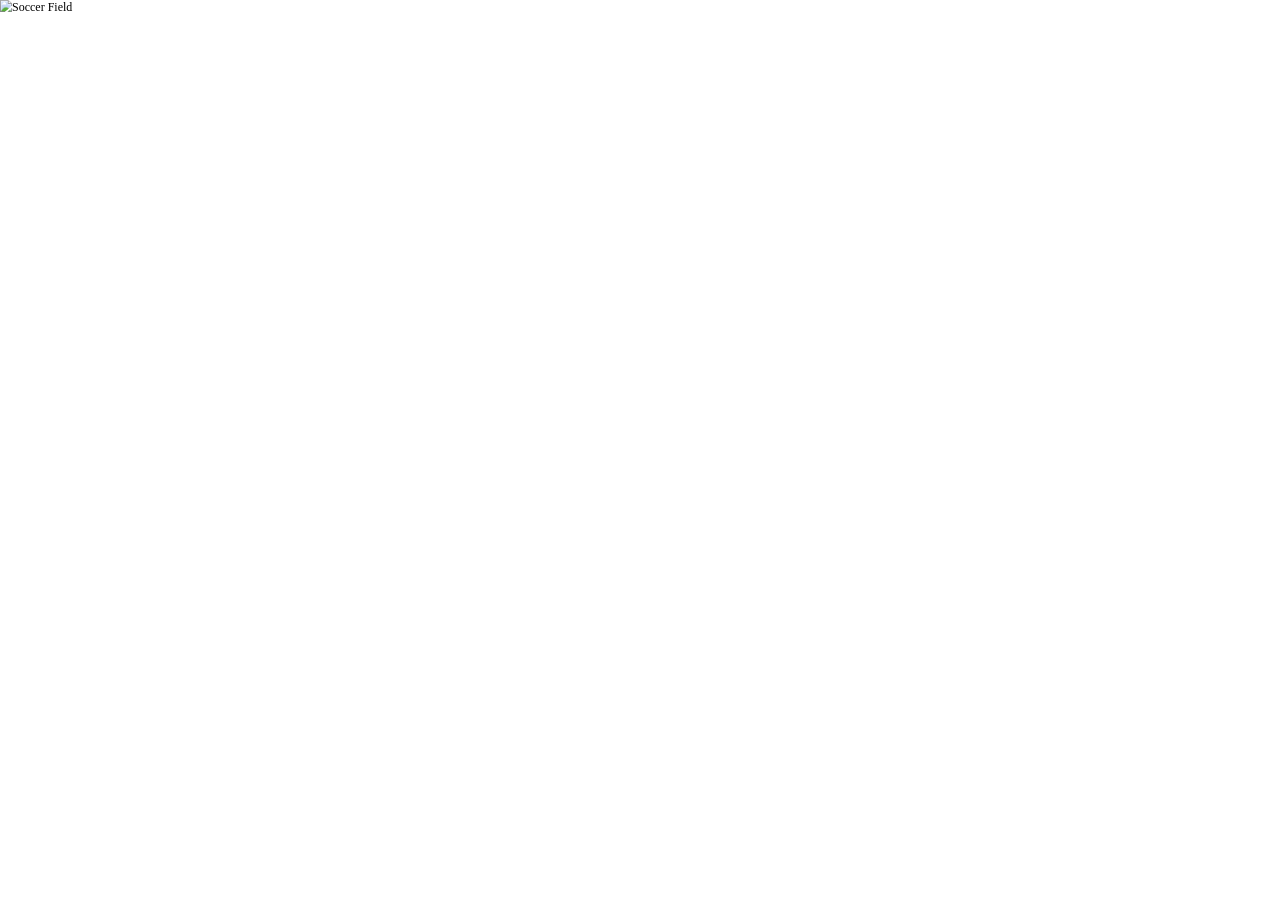
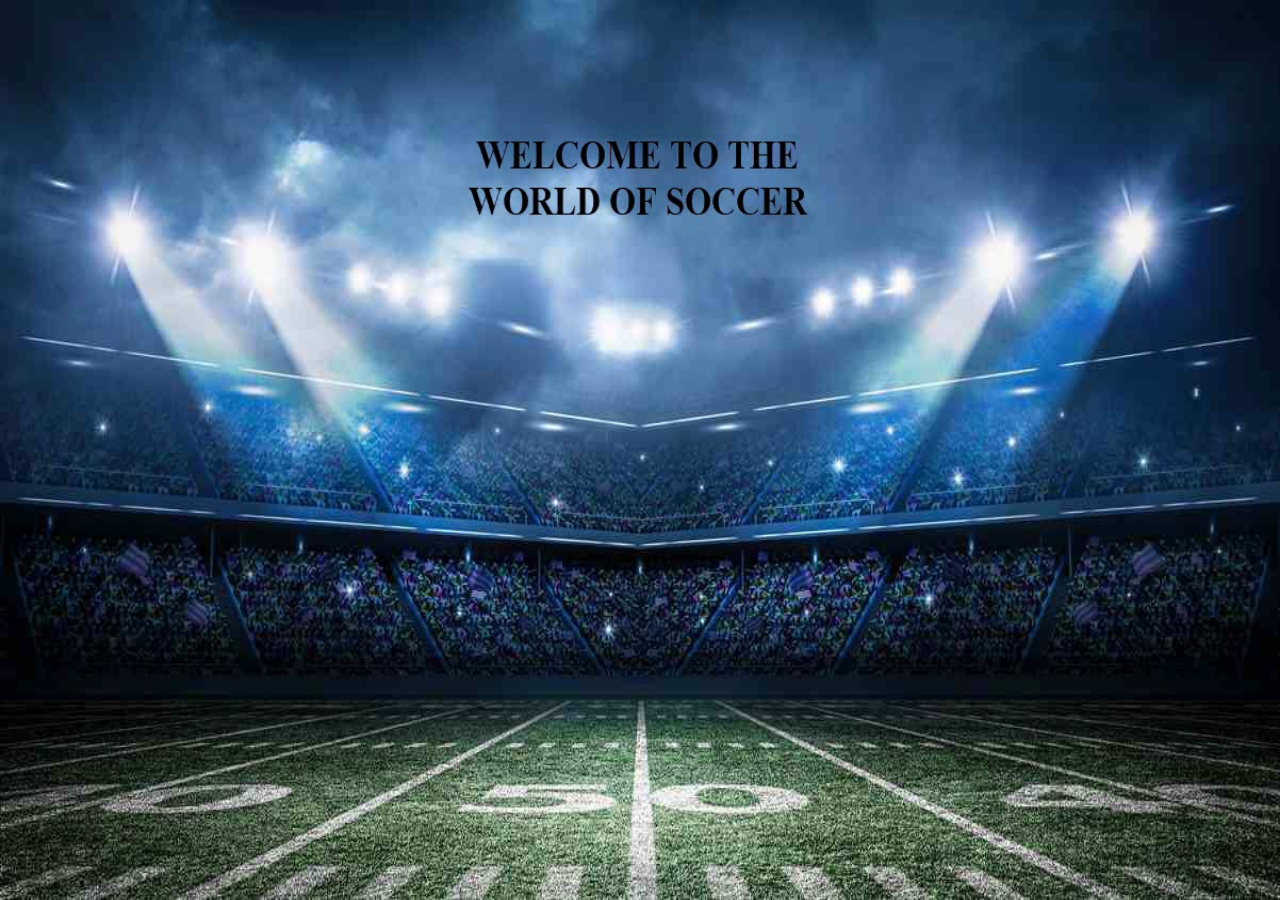
Before and after one commit to cat-kitty/Home, a plain HTML site: page index.html in a window 1280 px wide. Shown: the top 900 px of the page. Drawn offline with Linux system fonts and the light colour scheme; the site is published under a folder, as on GitHub Pages, so addresses that start at the root find nothing.

Commit message:
Update index.html

```diff
--- a/index.html
+++ b/index.html
@@ -3,11 +3,11 @@
 	<head> <!--Please open tab in Firefox, and view all tabs at 70% for the best quality-->
 		<meta charset="UTF-8">
 		<link href="index.css" rel="stylesheet" type="text/css">
-		<link rel="icon" type="image/png" href="/images/SoccerIcon.png"> <!--Here I insterted an icon, so theres a small soccerball in the top, beside the word soccer, on the tab when you open the page.-->
+		<link rel="icon" type="image/png" href="images/SoccerIcon.png"> <!--Here I insterted an icon, so theres a small soccerball in the top, beside the word soccer, on the tab when you open the page.-->
 		<title> Soccer </title>
 	</head>
 	<body>
-	<img id="img03" src="/images/SoccerBar.jpg" alt="Soccer Field">
+	<img id="img03" src="images/SoccerBar.jpg" alt="Soccer Field">
 		<div> <!--This is a block element used to group block-elements and then format them with CSS.-->
 			<ul> <!--This was first a list of links and then in CSS I formated it so that it showed up horizontally, and now it is the white bar with links at the top of the rest of the words.-->
 				<li>Home</li> <!--This page does not have a link because you are currently viewing it-->
```
